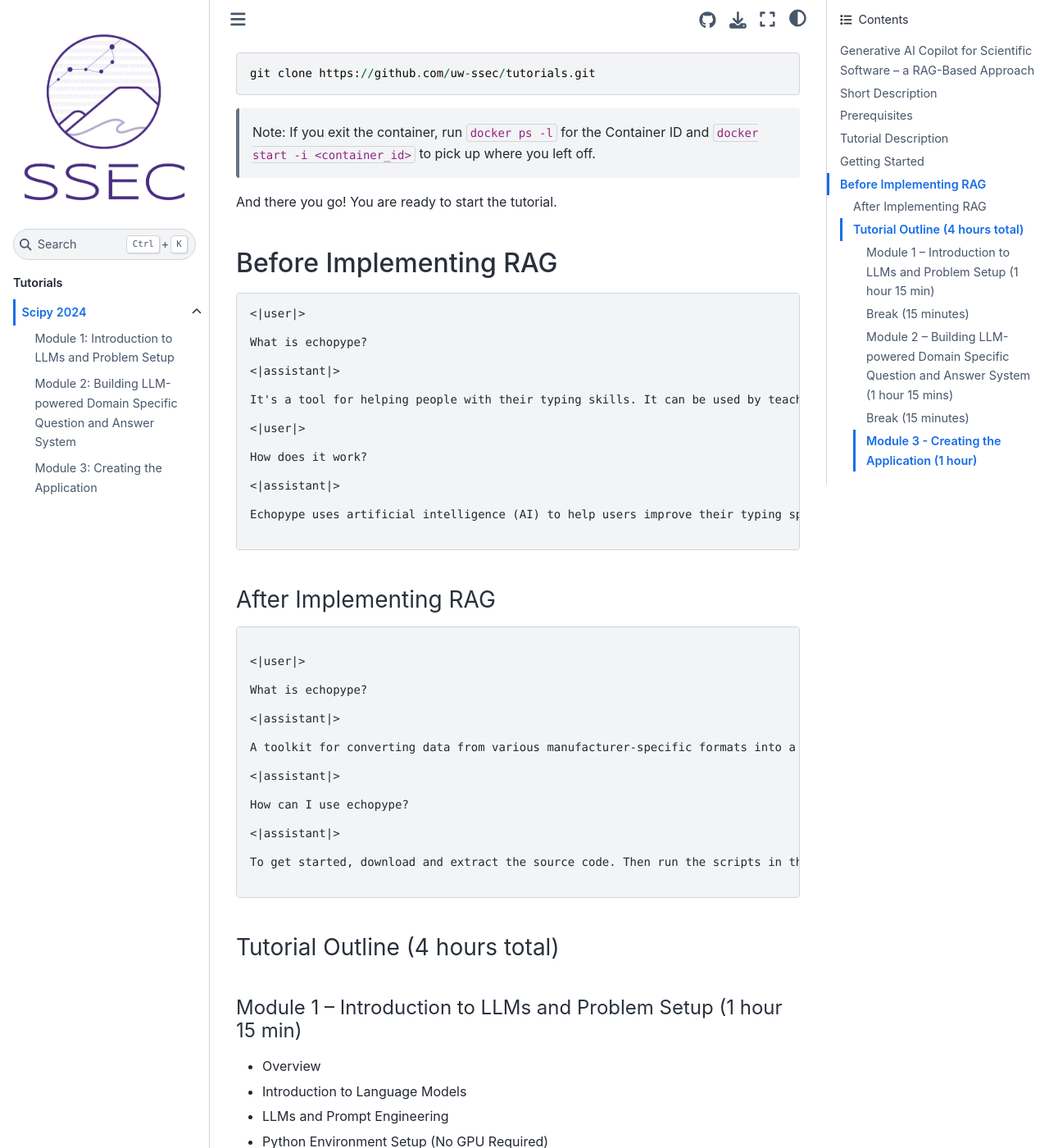
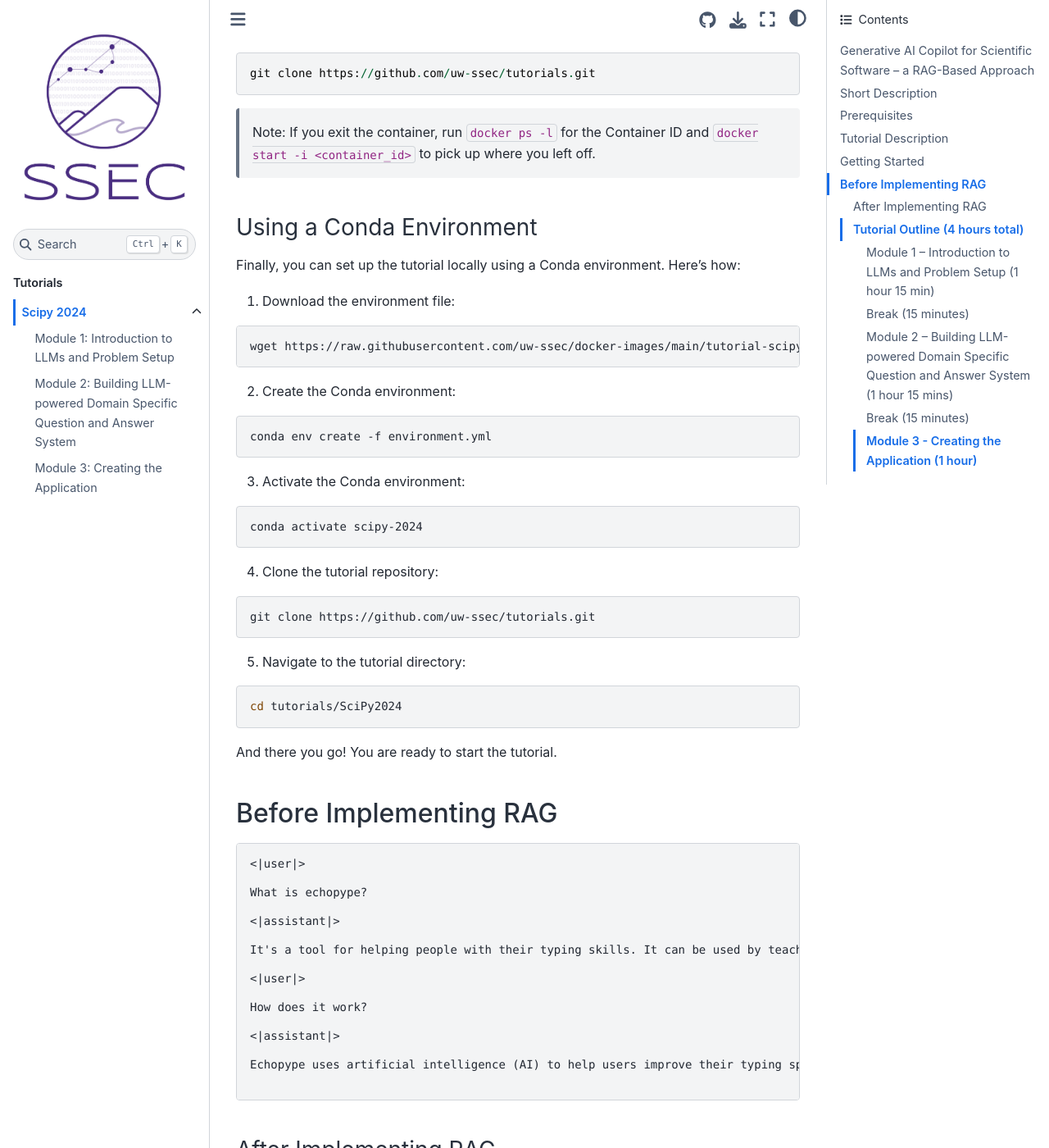
Before and after one commit to uw-ssec/tutorials, a Jupyter Book: the page built from SciPy2024/README.md, in a window 1280 px wide and 1400 px high, scrolled down 3727 px. Shown: the whole window at 82% size. Built offline with Jupyter Book 1.0.4 settings and Sphinx 7.4.7 and the Sphinx Book theme 1.1.4, drawn with Linux system fonts in a browser that asks for light colours.

Commit message:
docs: Add Conda env support to the README.md

````diff
--- a/SciPy2024/README.md
+++ b/SciPy2024/README.md
@@ -93,6 +93,40 @@ git clone https://github.com/uw-ssec/tutorials.git
 
 > Note: If you exit the container, run `docker ps -l` for the Container ID and `docker start -i <container_id>` to pick up where you left off.
 
+### Using a Conda Environment
+
+Finally, you can set up the tutorial locally using a Conda environment. Here's how:
+
+1. Download the environment file:
+
+```bash
+wget https://raw.githubusercontent.com/uw-ssec/docker-images/main/tutorial-scipy-2024/environment.yml
+```
+
+2. Create the Conda environment:
+
+```bash
+conda env create -f environment.yml
+```
+
+3. Activate the Conda environment:
+
+```bash
+conda activate scipy-2024
+```
+
+4. Clone the tutorial repository:
+
+```bash
+git clone https://github.com/uw-ssec/tutorials.git
+```
+
+5. Navigate to the tutorial directory:
+
+```bash
+cd tutorials/SciPy2024
+```
+
 And there you go! You are ready to start the tutorial.
 
 ## Before Implementing RAG
````
